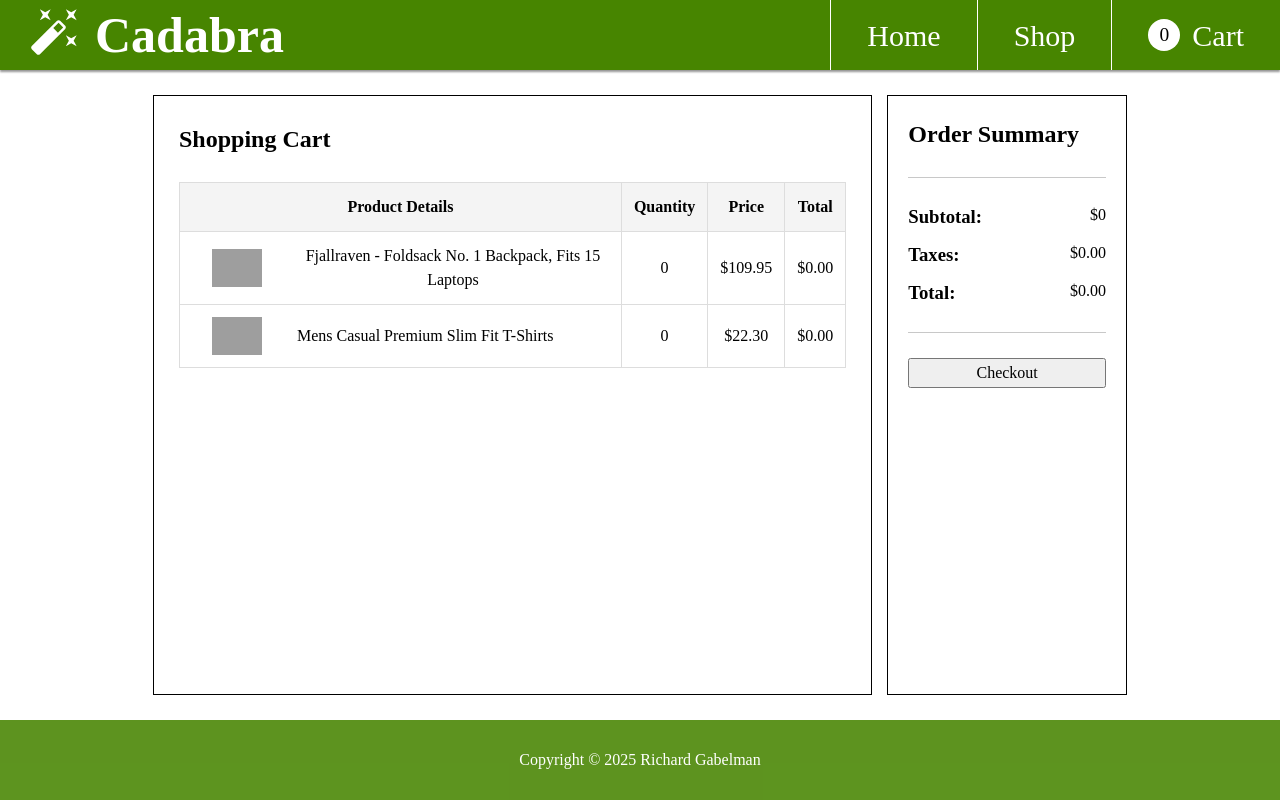
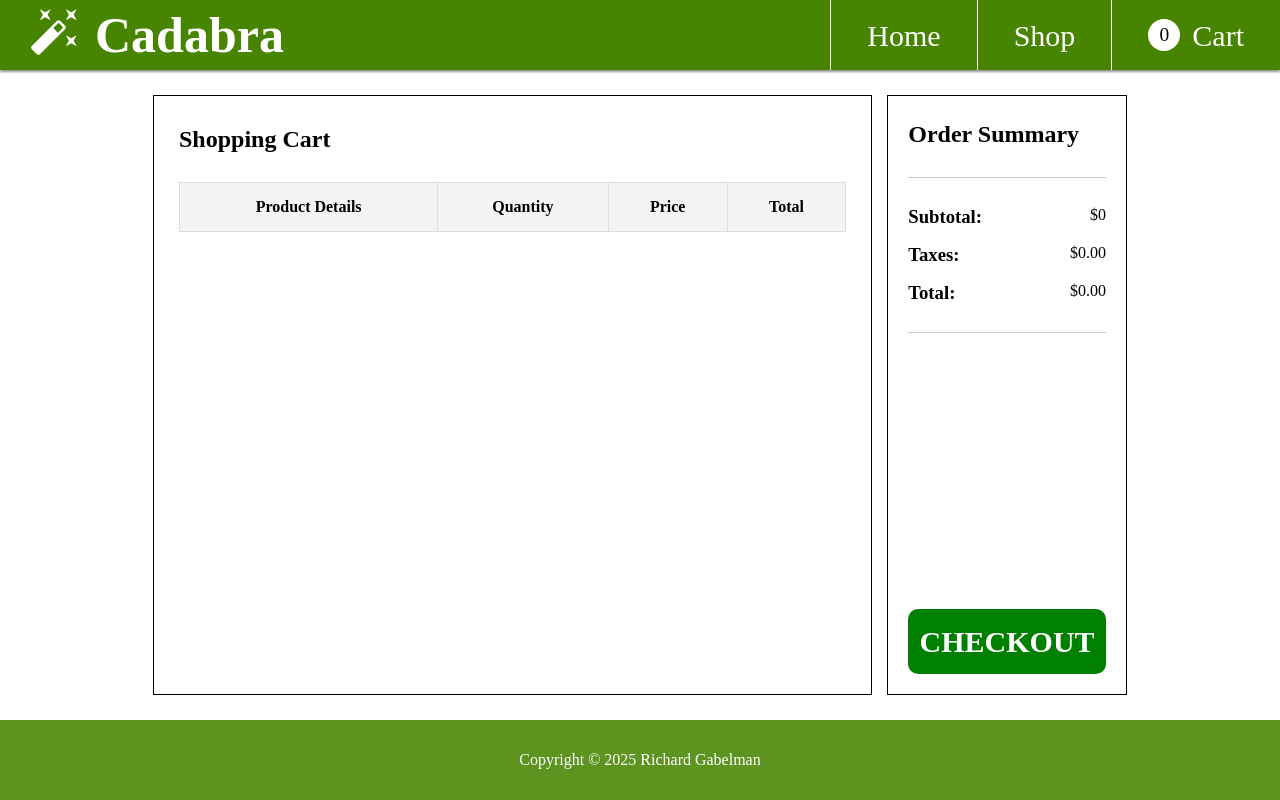
Before and after one commit to RichardGabelman/shopping-cart, a React (Vite) app: page /cart in a window 1280 px wide. Built offline with nearby package versions, Linux system fonts and the light colour scheme; grey boxes are pictures that could not be loaded.

Commit message:
Implement checkout btn

```diff
--- a/src/components/App/App.jsx
+++ b/src/components/App/App.jsx
@@ -39,11 +39,19 @@ function App() {
     );
   };
 
+  const checkout = () => {
+    const resetProducts = products.map((product) => ({
+      ...product,
+      quantity: 0,
+    }));
+    setProducts(resetProducts);
+  };
+
   return (
     <>
       <Header quantity={quantityInCart} />
       <main>
-        <Outlet context={{products, updateProductQuantity}} />
+        <Outlet context={{products, updateProductQuantity, checkout}} />
       </main>
       <footer>
         <div>Copyright &copy; {new Date().getFullYear()} Richard Gabelman</div>
--- a/src/components/Cart/Cart.jsx
+++ b/src/components/Cart/Cart.jsx
@@ -1,11 +1,10 @@
 import { useOutletContext } from "react-router-dom";
-import Product from "../Product/Product";
 import styles from "./Cart.module.css";
 
 const TAX_RATE = 0.1;
 
 function Cart() {
-  const { products } = useOutletContext();
+  const { products, updateProductQuantity, checkout } = useOutletContext();
 
   const subtotal = products.reduce(
     (sum, product) => sum + product.quantity * product.price,
@@ -15,12 +14,15 @@ function Cart() {
   const taxes = subtotal * TAX_RATE;
   const total = subtotal + taxes;
 
+  const productsInCart = products.filter(product => product.quantity > 0);
+
   return (
     <div className={styles.cartContainer}>
       <section className={styles.cartItems}>
         <div className={styles.heading}>
           <h2>Shopping Cart</h2>
         </div>
+        <div className={styles.scrollable}>
           <table className={styles.productList}>
             <thead className={styles.thead}>
               <tr>
@@ -31,7 +33,7 @@ function Cart() {
               </tr>
             </thead>
             <tbody>
-            {products.map((product) => (
+              {productsInCart.map((product) => (
                 <tr key={product.id}>
                   <td className={styles.td}>
                     <div className={styles.productDetails}>
@@ -46,6 +48,7 @@ function Cart() {
               ))}
             </tbody>
           </table>
+        </div>
       </section>
       <section className={styles.cartSummary}>
         <h2>Order Summary</h2>
@@ -65,7 +68,7 @@ function Cart() {
             </div>
           </div>
         </div>
-        <button>Checkout</button>
+        <button className={styles.checkoutBtn} onClick={() => checkout()}>CHECKOUT</button>
       </section>
     </div>
   );
--- a/src/components/Cart/Cart.module.css
+++ b/src/components/Cart/Cart.module.css
@@ -1,8 +1,8 @@
 .cartContainer {
   display: grid;
   grid-template-columns: 3fr 1fr;
+  max-width: 1400px;
   gap: 15px;
-  max-width: 1400px;
   width: 80%;
   padding: 25px;
 }
@@ -10,14 +10,20 @@
 .cartItems {
   display: flex;
   flex-direction: column;
-  border: 1px solid black;
   padding: 25px;
   gap: 25px;
+  border: 1px solid black;
 }
 
 .productList {
   width: 100%;
   border-collapse: collapse;
+}
+
+.scrollable {
+  max-width: 100%;
+  max-height: 100%;
+  overflow-y: auto;
 }
 
 .th, .td {
@@ -27,6 +33,7 @@
 }
 
 .thead {
+  position: sticky;
   background-color: #f4f4f4;
   font-weight: bold;
 }
@@ -61,3 +68,19 @@
   flex-direction: row;
   justify-content: space-between;
 }
+
+.checkoutBtn {
+  margin-top: auto;
+  background-color: green;
+  color: white;
+  border: none;
+  border-radius: 10px;
+  height: 65px;
+  font-size: 30px;
+  font-weight: 800;
+  cursor: pointer;
+}
+
+.checkoutBtn:hover {
+  background-color: rgb(0, 65, 0);
+}
```
Lines whose indentation alone changed are shown as unchanged.
